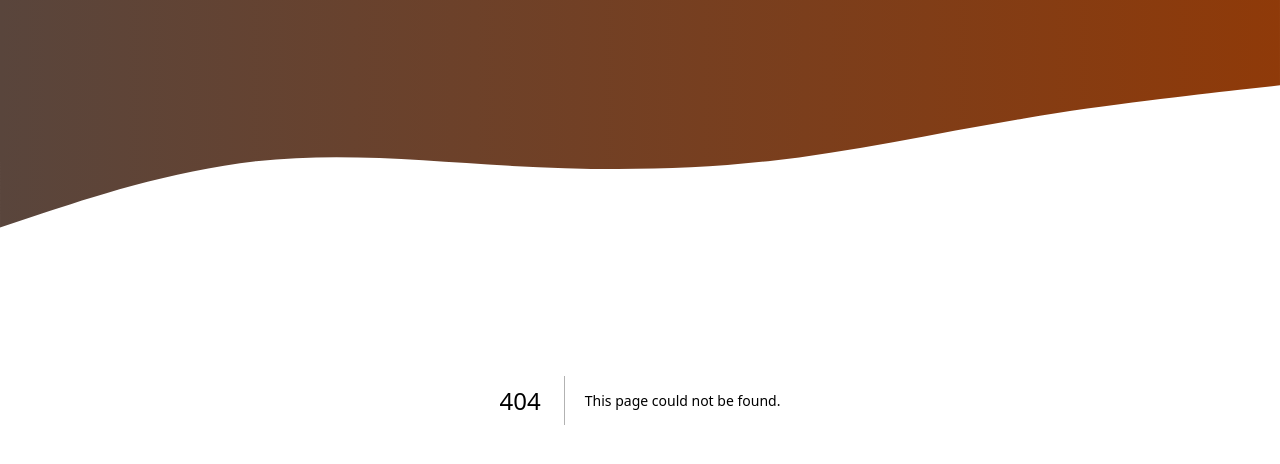
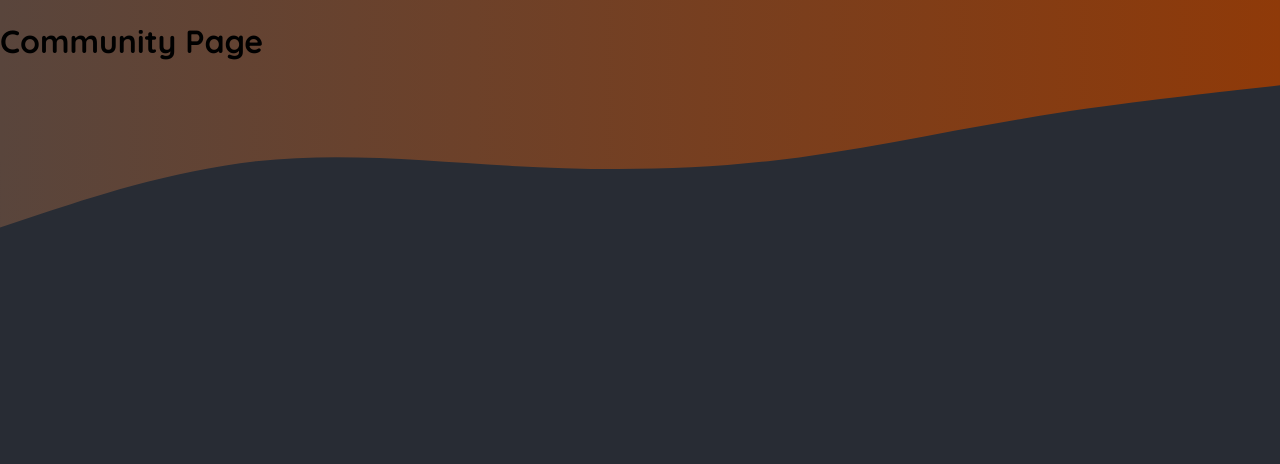
Before and after one commit to MarcoBasileDev/React-Food-App, a Next.js app: page /community in a window 1280 px wide. Before the commit this address had no page. Shown: the top 464 px of the page. Built offline with nearby package versions, Linux system fonts and the light colour scheme.

Commit message:
add community page

```diff
--- /dev/null
+++ b/app/community/page.js
@@ -0,0 +1,7 @@
+export default function CommunityPage() {
+  return (
+    <main>
+      <h1>Community Page</h1>
+    </main>
+  );
+}
```
